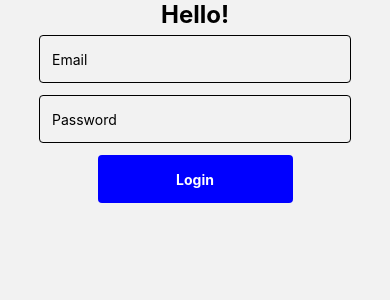
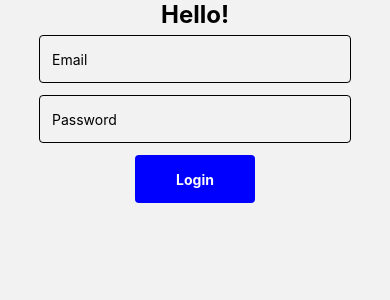
Before and after one commit to BilousovIvan/testdreamext, a React Native app: screen /Login in a window 390 px wide. Shown: the top 300 px of the page. Built offline with nearby package versions, Linux system fonts and the light colour scheme.

Commit message:
add Button components and userData

```diff
--- a/DATA.js
+++ b/DATA.js
@@ -0,0 +1 @@
+export const USERSDATA = [{email: 'email@email.com', password: '12345678'}];
--- /dev/null
+++ b/src/components/UI/ButtonsComponent.tsx
@@ -0,0 +1,33 @@
+import {StyleSheet, Text, TouchableOpacity, View} from 'react-native';
+import React from 'react';
+import {TextStyles} from '../../styles/TextStyles';
+
+export interface ButtonsComponentProps {
+  title: string;
+  onPress: Function;
+  width: number | undefined;
+}
+const ButtonsComponent = ({title, onPress, width}: ButtonsComponentProps) => {
+  return (
+    <TouchableOpacity
+      style={[styles.btn, {width: width}]}
+      onPress={() => onPress()}>
+      <Text style={TextStyles.subHeaderWhite}>{title}</Text>
+    </TouchableOpacity>
+  );
+};
+
+export default ButtonsComponent;
+
+const styles = StyleSheet.create({
+  btn: {
+    width: '50%',
+    height: 48,
+    paddingHorizontal: 12,
+    marginVertical: 6,
+    borderRadius: 4,
+    backgroundColor: 'blue',
+    alignItems: 'center',
+    justifyContent: 'center',
+  },
+});
--- a/src/screens/LoginScreen.tsx
+++ b/src/screens/LoginScreen.tsx
@@ -10,6 +10,7 @@ import {
 import React, {useState} from 'react';
 import {TextStyles} from '../styles/TextStyles';
 import {useSafeAreaFrame} from 'react-native-safe-area-context';
+import ButtonsComponent from '../components/UI/ButtonsComponent';
 
 const LoginScreen = () => {
   // Приветствие
@@ -36,10 +37,11 @@ const LoginScreen = () => {
           secureTextEntry={true}
           onChangeText={value => setPass(value)}
         />
-        <TouchableOpacity style={styles.btn}>
-          <Text style={TextStyles.subHeaderWhite}>Login</Text>
-        </TouchableOpacity>
-        <TextInput />
+        <ButtonsComponent
+          title="Login"
+          onPress={() => console.log('working')}
+          width={120}
+        />
       </View>
     </SafeAreaView>
   );
```
